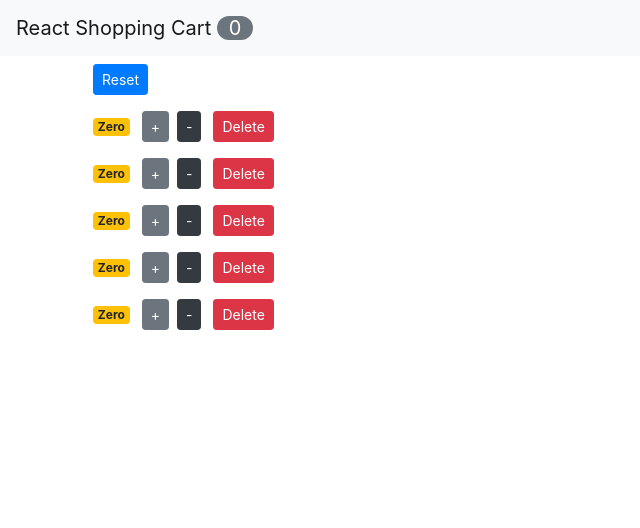
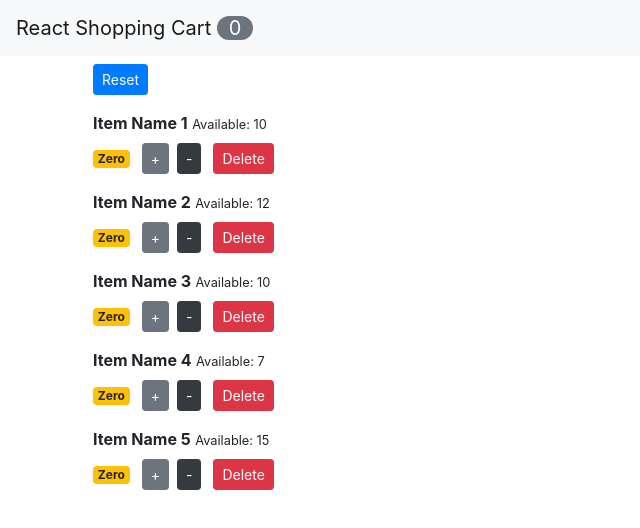
Before and after one commit to Yorvi/shopping-cart-react, a React (Create React App) app: page / in a window 1280 px wide. Shown: the top 528 px of the page, without its empty margins (0-640 px from the left). Built offline with nearby package versions, Linux system fonts and the light colour scheme.

Commit message:
added available items and functionality in ther shopping cart

```diff
--- a/package.json
+++ b/package.json
@@ -2,8 +2,10 @@
   "name": "shopping-cart-react",
   "version": "0.1.0",
   "private": true,
+  "homepage": "https://yorvi.github.io/shopping-cart-react/",
   "dependencies": {
     "bootstrap": "^4.1.1",
+    "gh-pages": "^2.0.1",
     "react": "^16.8.6",
     "react-dom": "^16.8.6",
     "react-scripts": "2.1.8"
@@ -12,7 +14,9 @@
     "start": "react-scripts start",
     "build": "react-scripts build",
     "test": "react-scripts test",
-    "eject": "react-scripts eject"
+    "eject": "react-scripts eject",
+    "predeploy": "yarn run build",
+    "deploy": "gh-pages -d build"
   },
   "eslintConfig": {
     "extends": "react-app"
--- a/src/App.js
+++ b/src/App.js
@@ -6,11 +6,11 @@ import './App.css';
 class App extends Component {
   state = {
     counters: [
-      { id: 1, value: 0 },
-      { id: 2, value: 0 },
-      { id: 3, value: 0 },
-      { id: 4, value: 0 },
-      { id: 5, value: 0 }
+      { id: 1, itemName: 'Item Name 1', stock: 10, value: 0 },
+      { id: 2, itemName: 'Item Name 2', stock: 12, value: 0 },
+      { id: 3, itemName: 'Item Name 3', stock: 10, value: 0 },
+      { id: 4, itemName: 'Item Name 4', stock: 7, value: 0 },
+      { id: 5, itemName: 'Item Name 5', stock: 15, value: 0 }
     ]
   };
 
@@ -42,7 +42,12 @@ class App extends Component {
     let counters = [...this.state.counters];
     let index = counters.indexOf(counter);
     counters[index] = { ...counter };
-    counters[index].value++;
+    if(counters[index].value >= counters[index].stock) {
+
+    } else {
+      counters[index].value++;
+    }
+
     this.setState({ counters: counters });
   };
 
--- a/src/components/counter.jsx
+++ b/src/components/counter.jsx
@@ -7,22 +7,26 @@ class Counter extends Component {
     if (prevProps.counter.value !== this.props.counter.value) {
       // AJAX calls and get new data from server
     }
-  };
+  }
 
   componentWillUnmount() {
-    console.log('App - Unmounted')
+    console.log("App - Unmounted");
   }
 
   render() {
     console.log("Counter - Rendered");
 
     return (
-      <div>
+      <div className="m-2">
+        <div>
+          <strong>{this.props.itemName}</strong>{" "}
+          <small>Available: {this.formatStock()}</small>
+        </div>
         <span className={this.getBadgeClasses()}>{this.formatCount()}</span>
 
         <button
           onClick={() => this.props.onIncrement(this.props.counter)}
-          className="btn btn-secondary btn-sm m-1"
+          className={this.getIncrementClasses()}
         >
           +
         </button>
@@ -42,24 +46,39 @@ class Counter extends Component {
         </button>
       </div>
     );
-  };
+  }
+
+  getIncrementClasses() {
+    let classes = "btn btn-sm m-1 btn-";
+    classes += this.props.counter.stock === this.props.counter.value ? "dark" : "secondary";
+    return classes;
+  }
 
   getReduceClasses() {
     let classes = "btn btn-sm m-1 btn-";
     classes += this.props.counter.value === 0 ? "dark" : "secondary";
     return classes;
-  };
+  }
 
   getBadgeClasses() {
-    let classes = "badge m-2 badge-";
-    classes += this.props.counter.value === 0 ? "warning" : "primary";
+    let classes = "badge badge-";
+    classes +=
+      this.props.counter.value === 0 ? "warning mr-2 " : "primary mr-2";
     return classes;
-  };
+  }
 
   formatCount() {
     let { value } = this.props.counter;
+
     return this.props.counter.value === 0 ? "Zero" : this.props.counter.value;
-  };
+  }
+
+  formatStock() {
+    let { value } = this.props.counter;
+    let { stock } = this.props.counter;
+
+    return this.props.counter.stock - this.props.counter.value;
+  }
 }
 
 export default Counter;
--- a/src/components/counters.jsx
+++ b/src/components/counters.jsx
@@ -17,6 +17,8 @@ class Counters extends Component {
           <Counter
             key={counter.id}
             counter={counter}
+            itemName={counter.itemName}
+            stock={counter.stock}
             onDelete={this.props.onDelete}
             onIncrement={this.props.onIncrement}
             onReduce={this.props.onReduce}
```
Also changed, not shown: 1 other file (tests, documents, lock files or other folders).
